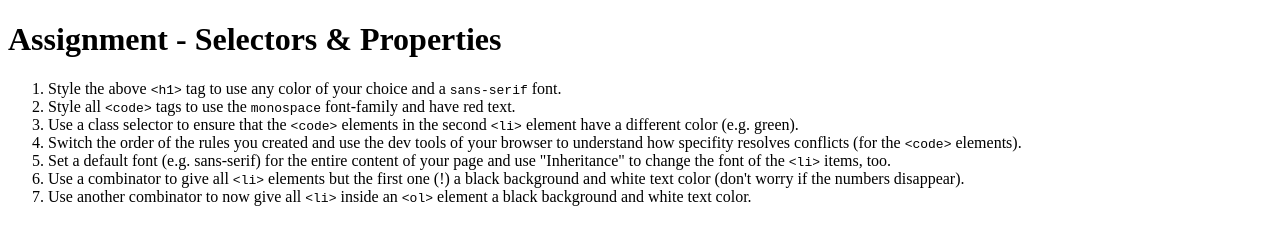
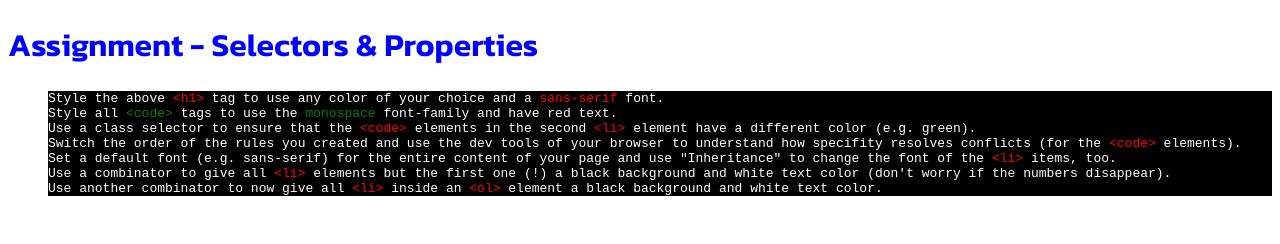
Before and after one commit to Tyler026/Learning-CSS, a plain HTML site: page CSS-Practice/index.html in a window 1280 px wide. Drawn offline with Linux system fonts and the light colour scheme.

Commit message:
Finished

```diff
--- a/CSS-Practice/index.html
+++ b/CSS-Practice/index.html
@@ -5,13 +5,14 @@
     <meta name="viewport" content="width=device-width, initial-scale=1.0">
     <meta http-equiv="X-UA-Compatible" content="ie=edge">
     <title>CSS Course</title>
+    <link href="https://fonts.googleapis.com/css?family=Kanit:400,600" rel="stylesheet">
     <link rel="stylesheet" href="main.css">
 </head>
 <body>
     <h1 id="assignment-instructions">Assignment - Selectors &amp; Properties</h1>
-    <ol>
+    <ol id="combinator">
         <li>Style the above <code>&lt;h1&gt;</code> tag to use any color of your choice and a <code>sans-serif</code> font.</li>
-        <li>Style all <code>&lt;code&gt;</code> tags to use the <code>monospace</code> font-family and have red text.</li>
+        <li class="second-element" >Style all <code>&lt;code&gt;</code> tags to use the <code>monospace</code> font-family and have red text.</li>
         <li>Use a class selector to ensure that the <code>&lt;code&gt;</code> elements in the second <code>&lt;li&gt;</code> element have a different color (e.g. green).</li>
         <li>Switch the order of the rules you created and use the dev tools of your browser to understand how specifity resolves conflicts (for the <code>&lt;code&gt;</code> elements).</li>
         <li>Set a default font (e.g. sans-serif) for the entire content of your page and use "Inheritance" to change the font of the <code>&lt;li&gt;</code> items, too.</li>
--- a/CSS-Practice/main.css
+++ b/CSS-Practice/main.css
@@ -0,0 +1,31 @@
+body {
+    font-family: sans-serif;
+}
+
+h1 {
+    color: blue;
+    font-family: 'Kanit', sans-serif;
+}
+
+.second-element code {
+    color: green;
+}
+
+code {
+    font-family: monospace;
+    color: red;
+}
+
+li {
+    font-family: monospace;
+}
+
+li + li {
+    background: black;
+    color: white;
+}
+
+ol  li {
+    background: black;
+    color: white;
+}
```
